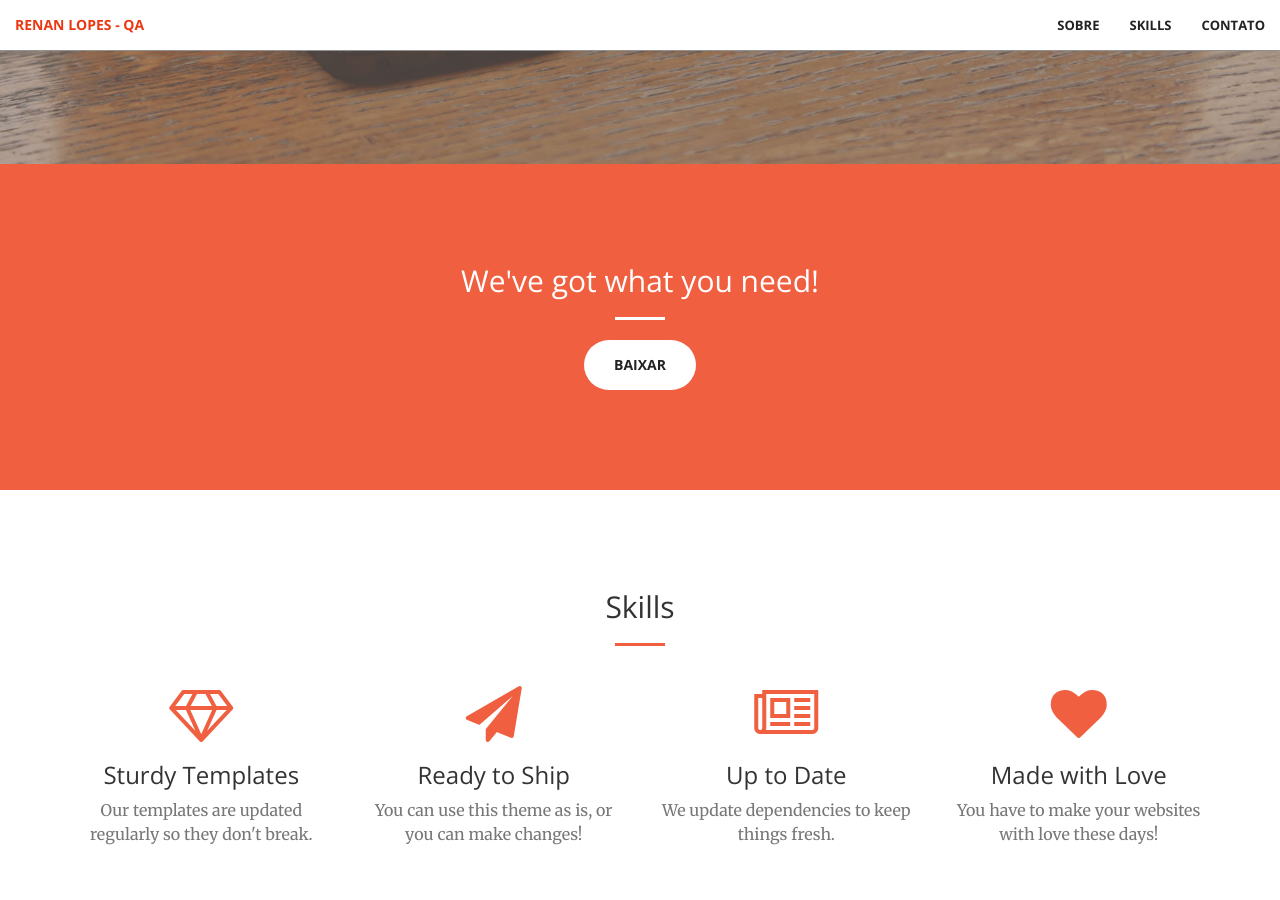
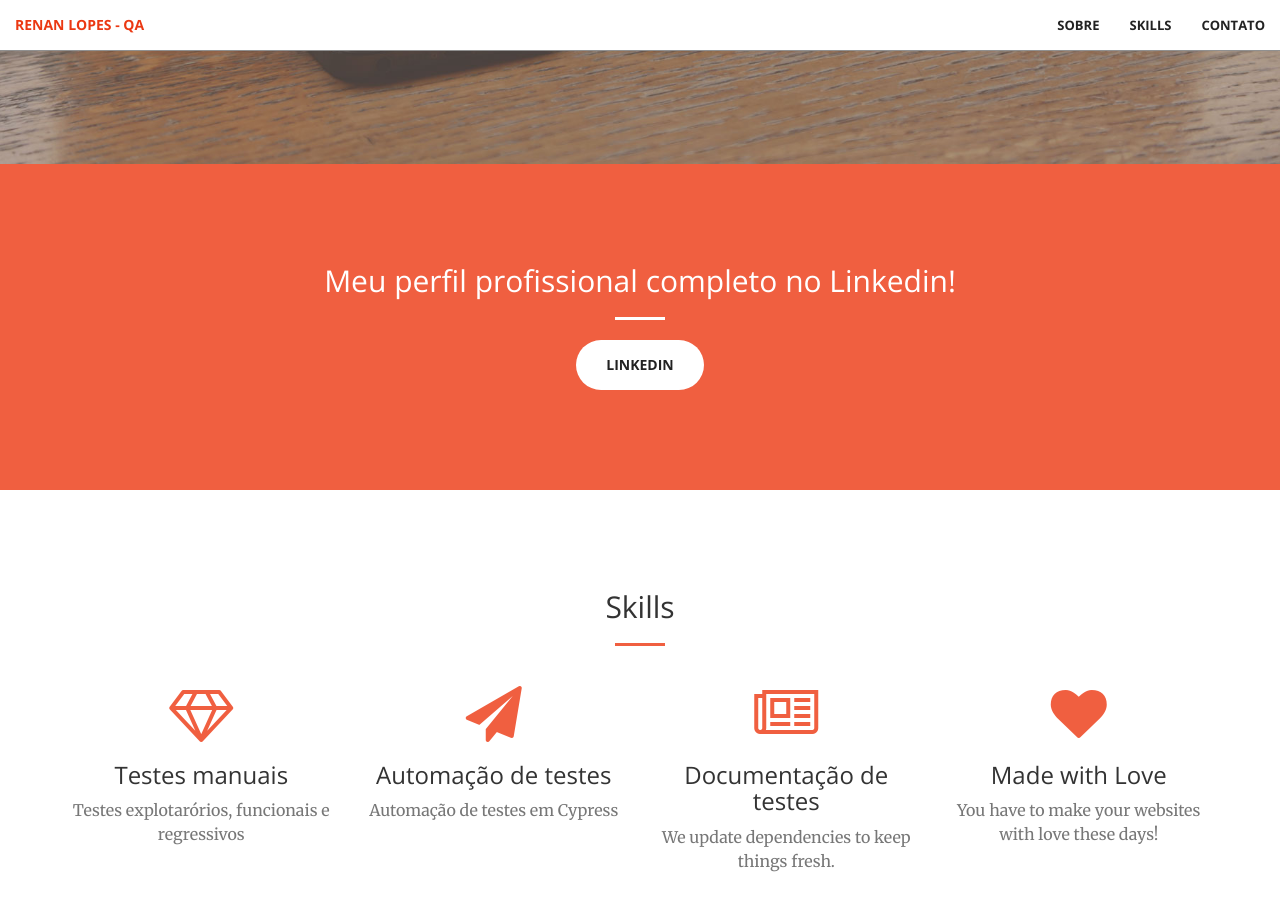
Before and after one commit to renanslopes/renanslopes.github.io, a Jekyll site: the page built from index.html, in a window 1280 px wide and 900 px high, scrolled down 736 px. Built offline with Jekyll 4.4.1, drawn with Linux system fonts in a browser that asks for light colours.

Commit message:
Ajustes home e pagina linkedin

```diff
--- a/_includes/call-to-action.html
+++ b/_includes/call-to-action.html
@@ -2,10 +2,11 @@
     <div class="container">
         <div class="row">
             <div class="col-lg-8 col-lg-offset-2 text-center">
-                <h2 class="section-heading">We've got what you need!</h2>
+                <h2 class="section-heading">Meu perfil profissional completo no Linkedin!</h2>
                 <hr class="light">
                 <!-- <p class="text-faded">Start Bootstrap has everything you need to get your new website up and running in no time! All of the templates and themes on Start Bootstrap are open source, free to download, and easy to use. No strings attached!</p> -->
-                <a href="#" class="btn btn-default btn-xl">Baixar</a>
+                <a href="https://www.linkedin.com/in/renanslopes/?lipi=urn%3Ali%3Apage%3Ad_flagship3_feed%3BJxlHpFe7SVytnkNduU8PBA%3D%3D"
+                    class="btn btn-default btn-xl">Linkedin</a>
             </div>
         </div>
     </div>
--- a/_includes/contact.html
+++ b/_includes/contact.html
@@ -2,7 +2,7 @@
     <div class="container">
         <div class="row">
             <div class="col-lg-8 col-lg-offset-2 text-center">
-                <h2 class="section-heading">Let's Get In Touch!</h2>
+                <h2 class="section-heading"Entre em contato!</h2>
                 <hr class="primary">
                 <p>Ready to start your next project with us? That's great! Give us a call or send us an email and we will get back to you as soon as possible!</p>
             </div>
--- a/_includes/header.html
+++ b/_includes/header.html
@@ -11,6 +11,7 @@
             </p>
             <a href="#" class="btn btn-default btn-xl">Baixar CV</a>
             <br />
+            <br />
             <a href="#about" class="btn btn-primary btn-xl page-scroll">Vem comigo</a>
         </div>
     </div>
--- a/_includes/services.html
+++ b/_includes/services.html
@@ -12,21 +12,21 @@
             <div class="col-lg-3 col-md-6 text-center">
                 <div class="service-box">
                     <i class="fa fa-4x fa-diamond wow bounceIn text-primary"></i>
-                    <h3>Sturdy Templates</h3>
-                    <p class="text-muted">Our templates are updated regularly so they don't break.</p>
+                    <h3>Testes manuais</h3>
+                    <p class="text-muted">Testes explotarórios, funcionais e regressivos</p>
                 </div>
             </div>
             <div class="col-lg-3 col-md-6 text-center">
                 <div class="service-box">
                     <i class="fa fa-4x fa-paper-plane wow bounceIn text-primary" data-wow-delay=".1s"></i>
-                    <h3>Ready to Ship</h3>
-                    <p class="text-muted">You can use this theme as is, or you can make changes!</p>
+                    <h3>Automação de testes</h3>
+                    <p class="text-muted">Automação de testes em Cypress</p>
                 </div>
             </div>
             <div class="col-lg-3 col-md-6 text-center">
                 <div class="service-box">
                     <i class="fa fa-4x fa-newspaper-o wow bounceIn text-primary" data-wow-delay=".2s"></i>
-                    <h3>Up to Date</h3>
+                    <h3>Documentação de testes</h3>
                     <p class="text-muted">We update dependencies to keep things fresh.</p>
                 </div>
             </div>
```
Also changed, not shown: README.md.
